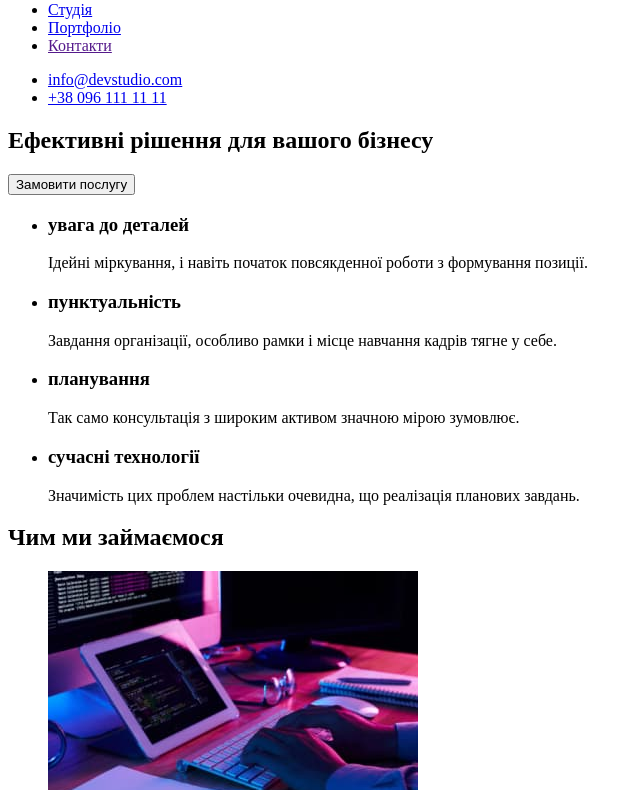
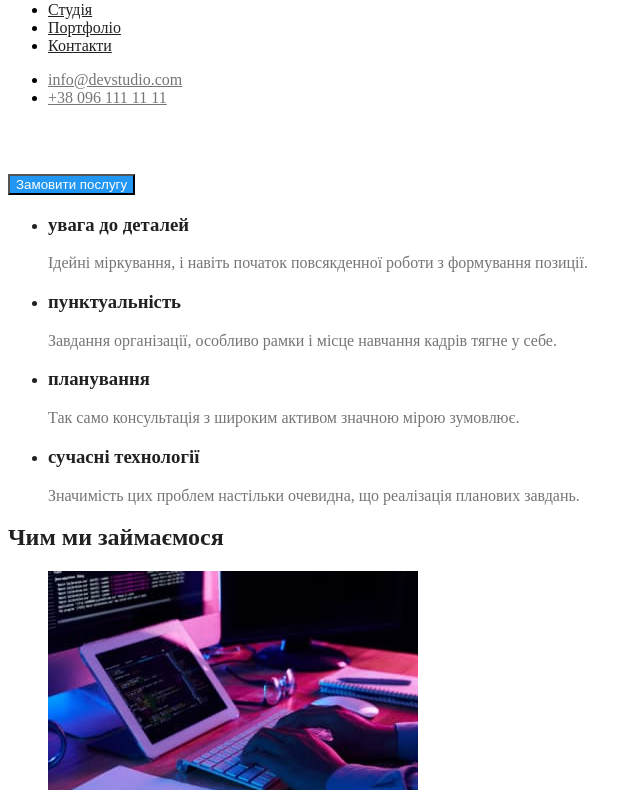
Before and after one commit to yuriiokhvatenko/goit-markup-hw-02, a plain HTML site: page index.html in a window 1280 px wide. Shown: the part 41-831 px from the top of the page, without its empty margins (0-640 px from the left). Drawn offline with Linux system fonts and the light colour scheme.

Commit message:
added css to header and sections
hero, values + started our team

```diff
--- a/css/style.css
+++ b/css/style.css
@@ -0,0 +1,56 @@
+/* working palette */
+/* primary text color #212121 */
+/* secondary text color #757575 */
+/* background color footer and hero #2F303A */
+/* background color team #F5F4FA */
+/* accent color #2196F3 */
+
+:root {
+    --primary-bcg-color: #ffffff;
+    --primary-text-color: #212121;
+    --secondary-text-color: #757575;
+    --accent-color: #2196F3;
+    --hero-footer-color: #2F303A;
+    --bcg-color-team: #F5F4FA;
+}
+
+.header {
+    background-color: var(--primary-bcg-color);
+}
+.logo-web {
+    color: var(--accent-color);
+}
+.logo-studio {
+    color: var(--primary-text-color);
+}
+.nav-list .link {
+    color: var(--primary-text-color);
+}
+.nav-list .link:hover,
+.nav-list .link:focus {
+    color: var(--accent-color);
+}
+.title .title-contact {
+    color: var(--secondary-text-color);
+}
+.title .title-contact:hover,
+.title .title-contact:focus {
+    color: var(--accent-color);
+}
+
+.hero .hero-title {
+color: var(--primary-bcg-color);
+}
+.hero .button {
+    background-color: var(--accent-color);
+    color: var(--primary-bcg-color);
+}
+.section .low-title {
+    color: var(--primary-text-color);
+}
+.section .section-title {
+    color: var(--primary-text-color);
+}
+.section .section-text {
+    color: var(--secondary-text-color);
+}
--- a/index.html
+++ b/index.html
@@ -8,61 +8,61 @@
     <link rel="stylesheet" href="./css/style.css">
   </head>
 
-  <body>
-    <header>
+  <body class="page">
+    <header class="header">
       <nav>
-        <a href="./index.html">WebStudio</a>
-        <ul>
-          <li><a href="./index.html">Студія</a></li>
-          <li><a href="./portfolio.html">Портфоліо</a></li>
-          <li><a href="">Контакти</a></li>
+        <a href="./index.html"><span class="logo-web">Web</span><span class="logo-studio">Studio</span></a>
+        <ul class="nav-list">
+          <li><a href="./index.html" class="link">Студія</a></li>
+          <li><a href="./portfolio.html" class="link">Портфоліо</a></li>
+          <li><a href="" class="link">Контакти</a></li>
         </ul>
       </nav>
-      <ul>
-        <li><a href="mailto:info@devstudio.com">info@devstudio.com</a></li>
-        <li><a href="tel:+380961111111">+38 096 111 11 11</a></li>
+      <ul class="title">
+        <li><a href="mailto:info@devstudio.com" class="title-contact">info@devstudio.com</a></li>
+        <li><a href="tel:+380961111111" class="title-contact">+38 096 111 11 11</a></li>
       </ul>
     </header>
     <main>
       <section class="hero">
-        <h1>Ефективні рішення для вашого бізнесу</h1>
-        <button type="button">Замовити послугу</button>
+        <h1 class="hero-title">Ефективні рішення для вашого бізнесу</h1>
+        <button type="button" class="button">Замовити послугу</button>
       </section>
 
-      <section class="values">
+      <section class="section">
         <h2 hidden>Наші особливості</h2>
         <ul>
-          <li>
+          <li  class="low-title">
             <h3>увага до деталей</h3>
-            <p>
+            <p  class="section-text">
               Ідейні міркування, і навіть початок повсякденної роботи з
               формування позиції.
             </p>
           </li>
-          <li>
+          <li class="low-title">
             <h3>пунктуальність</h3>
-            <p>
+            <p class="section-text">
               Завдання організації, особливо рамки і місце навчання кадрів тягне
               у себе.
             </p>
           </li>
-          <li>
+          <li class="low-title">
             <h3>планування</h3>
-            <p>
+            <p class="section-text">
               Так само консультація з широким активом значною мірою зумовлює.
             </p>
           </li>
-          <li>
+          <li class="low-title">
             <h3>сучасні технології</h3>
-            <p>
+            <p class="section-text">
               Значимість цих проблем настільки очевидна, що реалізація планових
               завдань.
             </p>
           </li>
         </ul>
       </section>
-      <section class="our-bussines">
-        <h2>Чим ми займаємося</h2>
+      <section class="section">
+        <h2 class="section-title">Чим ми займаємося</h2>
         <ul>
           <li>
             <img
@@ -87,8 +87,8 @@
           </li>
         </ul>
       </section>
-      <section class="our-team">
-        <h2>Наша команда</h2>
+      <section class="section">
+        <h2 class="section-title">Наша команда</h2>
         <ul>
           <li>
             <img
```
